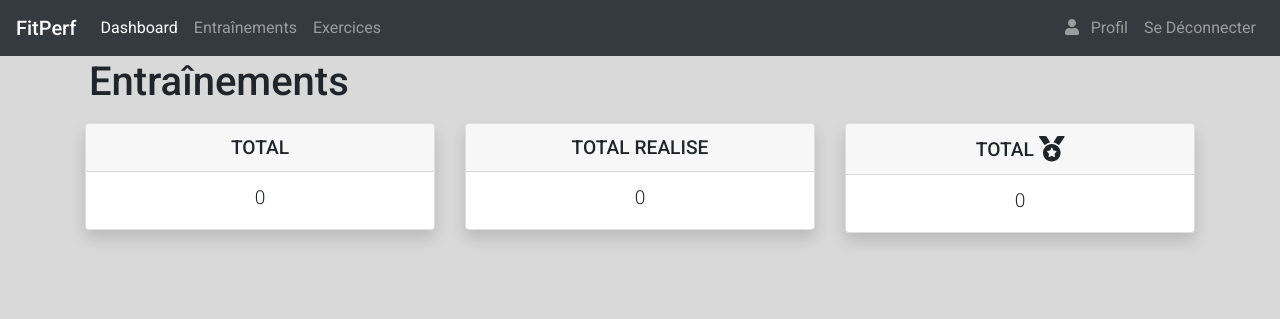
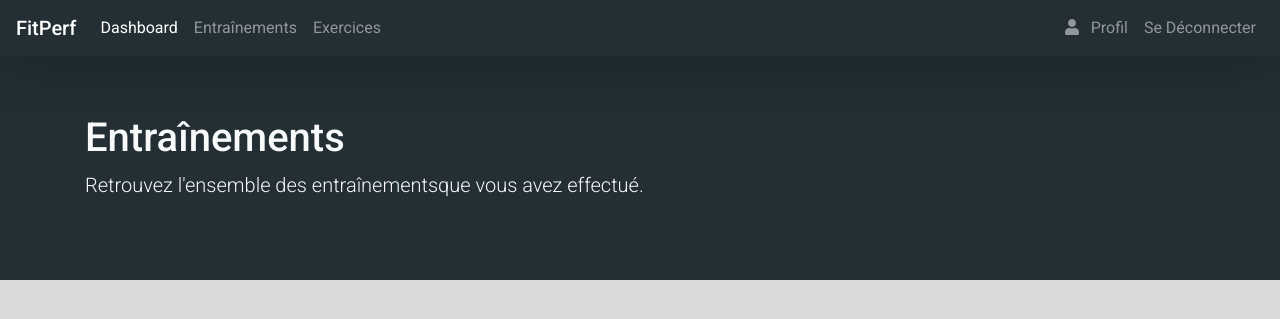
Before and after one commit to JN-Lab/fitperf, a Django app: page /app/trainings/ in a window 1280 px wide. Shown: the top 319 px of the page. Run offline with Django 3.2, Linux system fonts and the light colour scheme; the visitor is signed in with stand-in values (Sample User, id 1); data that the repository does not hold is empty; some libraries are stand-ins or nearby versions.

Commit message:
worked on front

```diff
--- a/fitperf/program_builder/static/javascript/exercise_creation.js
+++ b/fitperf/program_builder/static/javascript/exercise_creation.js
@@ -31,7 +31,7 @@ modalStep1.form.addEventListener("submit", function(e) {
         .then(function (response) {
             modalStep2.addMovementBlock(response);
             modalStep2.addSplittedLine();
-            modalStep2.addSubmitButton("Créer");
+            modalStep2.addSubmitButton("CREER");
         })
         .catch(function (error) {
             console.log(error.status);
--- a/fitperf/program_builder/static/javascript/modal_prototype.js
+++ b/fitperf/program_builder/static/javascript/modal_prototype.js
@@ -295,7 +295,7 @@ ModalBuilder.prototype.addSubmitButton = function(buttonText) {
 
     var buttonElt = document.createElement("button");
     buttonElt.setAttribute("type", "submit");
-    buttonElt.classList.add("btn", "btn-block" ,"btn-primary");
+    buttonElt.classList.add("btn", "btn-block" ,"btn-secondary", "text-light", "font-weight-bold");
     buttonElt.textContent = buttonText;
 
     this.form.appendChild(buttonElt);
--- a/fitperf/program_builder/templates/program_builder/base.html
+++ b/fitperf/program_builder/templates/program_builder/base.html
@@ -22,7 +22,7 @@
 
 </head>
 <body>
-    <nav id="main-nav" class="navbar navbar-expand-lg navbar-dark bg-dark fixed-top">
+    <nav id="main-nav" class="navbar navbar-expand-lg navbar-dark bg-dark fixed-top shadow-lg">
         <span class="navbar-brand mb-0 h1">FitPerf</span>
         <button class="navbar-toggler" type="button" data-toggle="collapse" data-target="#headerNav" aria-controls="headerNav" aria-expanded="true" aria-label="Toggle navigation">
             <span class="navbar-toggler-icon"></span>
--- a/fitperf/program_builder/templates/program_builder/profile.html
+++ b/fitperf/program_builder/templates/program_builder/profile.html
@@ -57,7 +57,7 @@
                         {{ form.new_password2.label }}
                         {{ form.new_password2 }}
                     </div>
-                    <button type="submit" class="btn btn-primary btn-lg btn-block">Modifier</button>
+                    <button type="submit" class="btn btn-lg btn-block btn-secondary text-light font-weight-bold">Modifier</button>
                 </form>
             </div>
         </div>
--- a/fitperf/program_builder/templates/program_builder/trainings_list.html
+++ b/fitperf/program_builder/templates/program_builder/trainings_list.html
@@ -3,10 +3,13 @@
 {% block title %}Fitperf - Exercices{% endblock %}
 {% block content %}
 {% load static %}
+<div class="jumbotron jumbotron-fluid bg-dark text-light">
+    <div class="container">
+        <h1>Entraînements</h1>
+        <p class="lead">Retrouvez l'ensemble des entraînementsque vous avez effectué.</p>
+    </div>
+</div>
 <main class="container">
-    <div class="row mx-1 my-2 justify-content-between">
-        <h1 class="d-inline">Entraînements</h1>
-    </div>
     <div class="row">
         <div class="col-12">
             {% if messages %}
@@ -15,42 +18,10 @@
         </div>
     </div>
     <div class="row">
-        <div class="col-md-6 col-lg-4">
-            <div class="card text-center mb-4 shadow">
-                <div class="card-header">
-                    <h5 class="card-title">TOTAL</h5>
-                </div>
-                <div class="card-body">
-                    <h6 class="card-subtitle display-3">{{ trainings_number }}</h6>
-                </div>
-            </div>
-        </div>
-        <div class="col-md-6 col-lg-4">
-            <div class="card text-center mb-4 shadow">
-                <div class="card-header">
-                    <h5 class="card-title">TOTAL REALISE</h5>
-                </div>
-                <div class="card-body">
-                    <h6 class="card-subtitle display-3">{{ trainings_done_number }}</h6>
-                </div>
-            </div>
-        </div>
-        <div class="col-md-6 col-lg-4">
-            <div class="card text-center mb-4 shadow">
-                <div class="card-header">
-                    <h5 class="card-title">TOTAL <i class="fas fa-medal fa-lg"></i></h5>
-                </div>
-                <div class="card-body">
-                    <h6 class="card-subtitle display-3">{{ pb_number }}</h6>
-                </div>
-            </div>
-        </div>
-    </div>
-    <div class="row">
         {% for training in trainings %}
             {% if training.performance_value and training.performance_value == training.exercise.pb %}
                 <div class="col-12 my-2">
-                    <div class="card bg-primary shadow">
+                    <div class="card bg-info shadow rounded-0 border-0">
                         <div class="card-body">
                             <div class="row align-items-center">
                                 <div class="col-6 col-md-10">
@@ -73,7 +44,7 @@
                 </div>
             {% elif training.performance_value %}
                 <div class="col-12 my-2">
-                    <div class="card shadow">
+                    <div class="card shadow rounded-0 border-0">
                         <div class="card-body">
                             <div class="row align-items-center">
                                 <div class="col-6 col-md-10">
@@ -81,14 +52,14 @@
                                         <h5 class="col-sm-12 col-md-4 card-subtitle text-muted">{{ training.date.day }}/{{ training.date.month }}/{{ training.date.year }}</h5>
                                         <h5 class="col-sm-12 col-md-4 card-title">{{ training.exercise.name|upper }}</h5>
                                         {% if training.performance_type == "duree" %}
-                                            <h5 class="col-sm-12 col-md-4 card-title text-primary">duree: {{ training.performance_value.minute }}:{{ training.performance_value.second }}</h5>
+                                            <h5 class="col-sm-12 col-md-4 card-title text-info">duree: {{ training.performance_value.minute }}:{{ training.performance_value.second }}</h5>
                                         {% else %}
-                                            <h5 class="col-sm-12 col-md-4 card-title text-primary">tours: {{ training.performance_value }}</h5>
+                                            <h5 class="col-sm-12 col-md-4 card-title text-info">tours: {{ training.performance_value }}</h5>
                                         {% endif %}
                                     </div>
                                 </div>
                                 <div class="col-6 col-md-2">
-                                    <h5 class="text-center"><i class="fas fa-check fa-2x text-primary"></i></h5>
+                                    <h5 class="text-center"><i class="fas fa-check fa-2x text-info"></i></h5>
                                 </div>
                             </div>
                         </div>
@@ -96,19 +67,19 @@
                 </div>
             {% else %}
                 <div class="col-12 my-2">
-                    <div class="card shadow">
+                    <div class="card shadow rounded-0 border-0">
                         <div class="card-body">
                             <div class="row align-items-center">
                                 <div class="col-6 col-md-10">
                                     <div class="row align-items-center">
                                         <h5 class="col-sm-12 col-md-4 card-subtitle text-muted">{{ training.date.day }}/{{ training.date.month }}/{{ training.date.year }}</h5>
                                         <h5 class="col-sm-12 col-md-4 card-title">{{ training.exercise.name|upper }}</h5>
-                                        <h5 class="col-sm-12 col-md-4 card-title text-warning">Ajoute ton score</h5>
+                                        <h5 class="col-sm-12 col-md-4 card-title text-secondary">Ajoute ton score</h5>
                                     </div>
                                 </div>
                                 <div class="col-6 col-md-2">
                                     <div class="text-center">
-                                        <button type="button" class="btn btn-lg btn-warning rounded-circle text-white font-weight-bold shadow" data-toggle="modal" data-target="#performanceModal{{training.pk}}">
+                                        <button type="button" class="btn btn-lg btn-secondary rounded-circle text-white font-weight-bold shadow" data-toggle="modal" data-target="#performanceModal{{training.pk}}">
                                                 +
                                         </button>
                                     </div>
--- a/fitperf/static/scss/base/_base.scss
+++ b/fitperf/static/scss/base/_base.scss
@@ -1,7 +1,36 @@
 html,
 body {
     height: 100%;
-    background-color: $gray;
+    background-color: $grey;
     font-family: $font-stack;
     padding-top: 25px;
 }
+
+// Navigation
+
+@include media-breakpoint-up(md) {
+    body {
+    }
+
+    .cta-custom-sm-screen {
+        @include invisible(hidden);
+    }
+
+    .cta-custom-lg-screen {
+        display: block;
+    }
+}
+
+@include media-breakpoint-down(md) {
+    body {
+        margin-bottom: 25px;
+    }
+
+    .cta-custom-sm-screen {
+        @include invisible(visible);
+    }
+
+    .cta-custom-lg-screen {
+        display: none;
+    }
+}
--- a/fitperf/static/scss/main.scss
+++ b/fitperf/static/scss/main.scss
@@ -1,9 +1,10 @@
-// Import all bootstrap scss
-@import '../bootstrap/scss/bootstrap';
+
 // Import Modules
 @import 'modules/custom_variables';
 @import 'modules/custom_mixins';
 // Import Base
+// Import all bootstrap scss
+@import '../bootstrap/scss/bootstrap';
 @import 'base/bootstrap-overrides';
 @import 'base/base';
 // Import Layout
--- a/fitperf/static/scss/modules/_custom_variables.scss
+++ b/fitperf/static/scss/modules/_custom_variables.scss
@@ -6,4 +6,25 @@
 $font-stack: 'Roboto', 'Helvetica', sans-serif;
 
 // Colors
-$gray: #D9D9D9;
+$grey: #D9D9D9;
+// $dark-blue: #3E4E59;
+// $red: #F25652;
+// $grey-light: #D5D5D5;
+// $grey: #BCBCBD;
+// $yellow-bird: #F3C136;
+// $white: #F1F0E2;
+
+// $theme-colors: (
+//     "primary": #F9AA33,
+//     "danger": #F25652,
+//     "dark": #232F34,
+//     "info": #4A6572,
+// )
+
+$theme-colors: (
+    "primary": #344955,
+    "danger": #F25652,
+    "dark": #232F34,
+    "info": #4A6572,
+    "secondary": #F9AA33,
+)
```
Also changed, not shown: fitperf/program_builder/templates/program_builder/exercise_page.html (+36 -20 lines), fitperf/program_builder/templates/program_builder/exercises_list.html (+29 -55 lines), fitperf/static/css/main.css, 1 other file.
